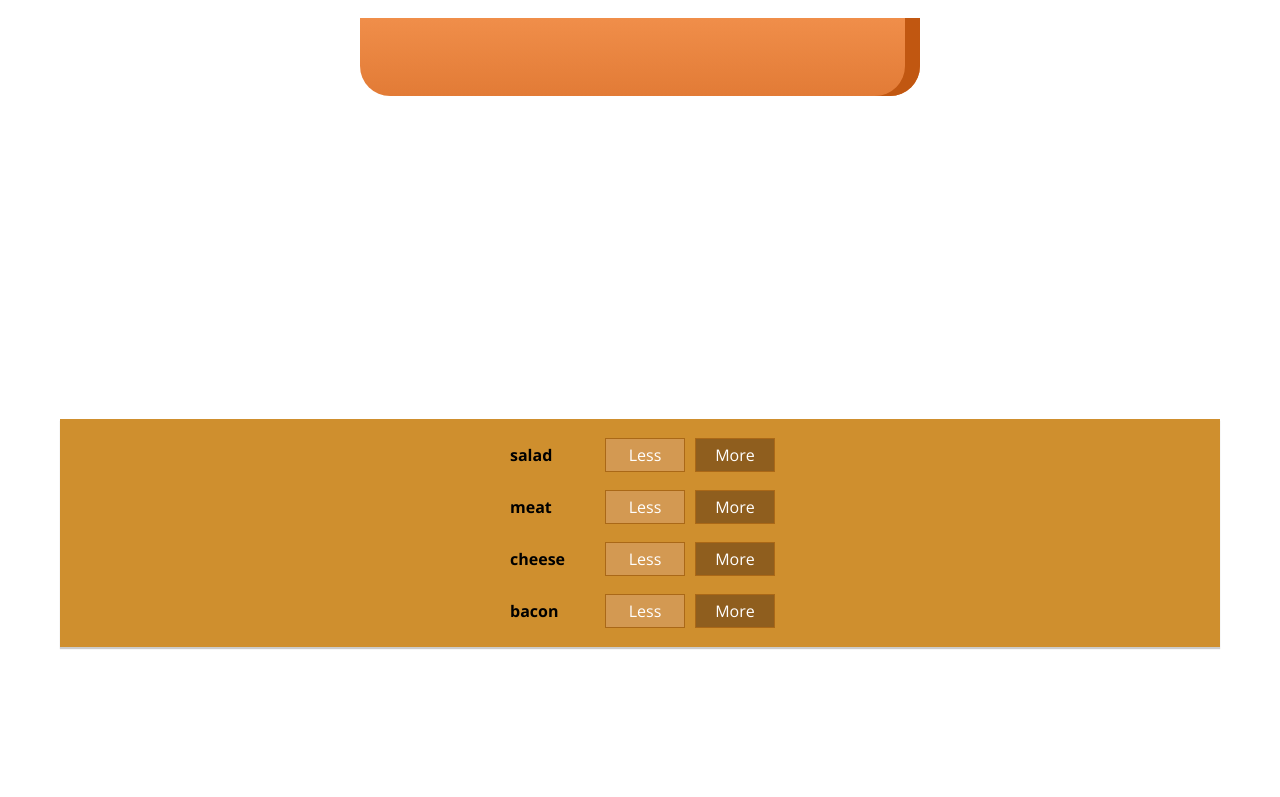
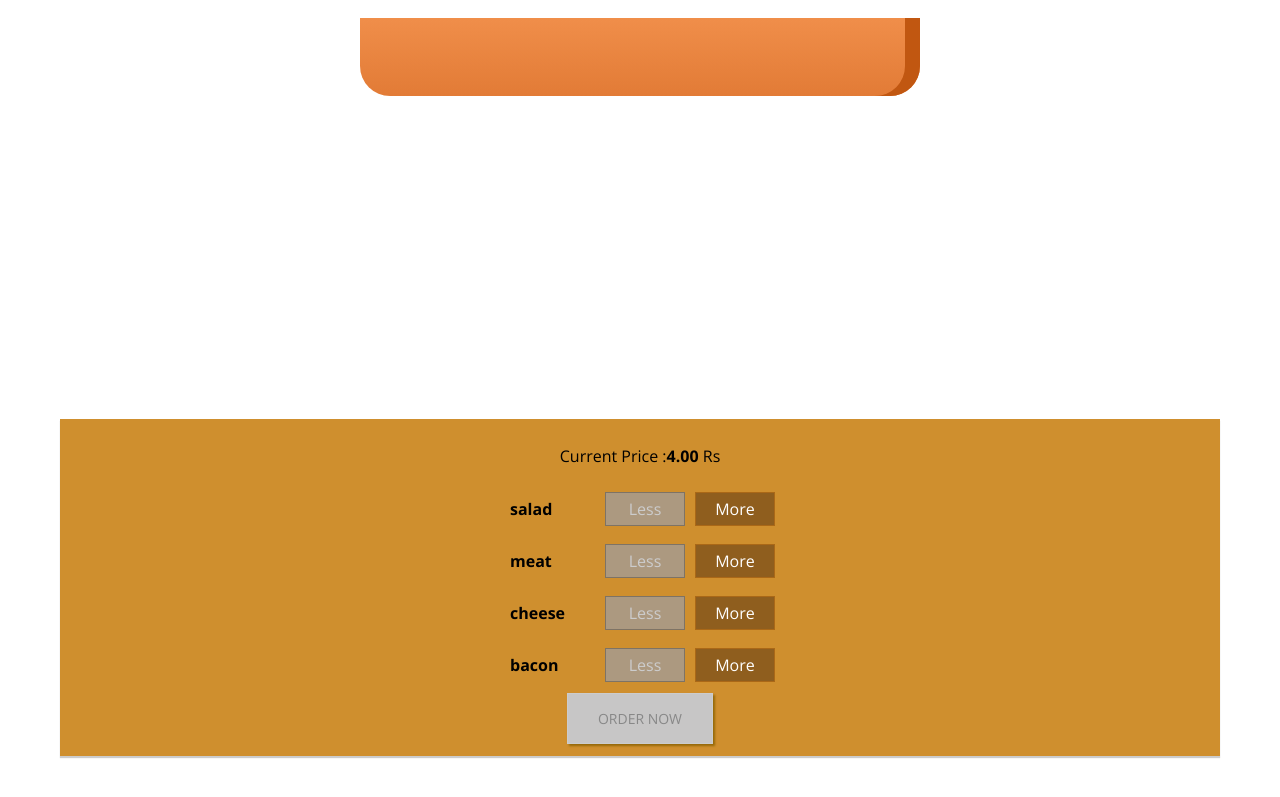
Before and after one commit to BhaskarShelar/Burger-Builder, a React (Create React App) app: page / in a window 1280 px wide. Shown: the part 263-1060 px from the top of the page. Before the commit the page ends 970 px from the top, so only its background shows below. Built offline with nearby package versions, Linux system fonts and the light colour scheme.

Commit message:
Added Order Button

```diff
--- a/src/components/Burger/BuildControls/BuildControl.module.css
+++ b/src/components/Burger/BuildControls/BuildControl.module.css
@@ -9,3 +9,40 @@
     margin: auto;
     padding: 10px 0;
 }
+.OrderButton{
+    background-color: #dad735;
+    outline: none;
+    cursor: pointer;
+    border: 1px solid #966909;
+    color: #996909;
+    font-family: inherit;
+    font-size: 14px;
+    padding: 15px 30px;
+    margin: 2px 10px;
+    box-shadow: 2px 2px 2px #966909;
+}
+.OrderButton:hover,.OrderButton:active{
+    background-color: #A0DB41;
+    border: 1px solid #966909;
+    color: #966909;
+}
+.OrderButton:disabled{
+    background-color: #C7C6C6;
+    cursor: not-allowed;
+    border: 1px solid #ccc;
+    color: #888888;
+}
+.OrderButton:not(:disabled){
+    animation: enable 0.3s Linear;
+}
+@keyframes enabled{
+    0%{
+        transform: scale(1);
+    }
+    60%{
+        transform: scale(1,1);
+    }
+    100%{
+        transform: scale(1);
+    }
+}
--- a/src/components/Burger/BuildControls/BuildControl/BuildControl.js
+++ b/src/components/Burger/BuildControls/BuildControl/BuildControl.js
@@ -4,8 +4,10 @@ import Classes from './BuildControl.module.css';
 const buildControl=(props) =>(
     <div className={Classes.BuildControl}>
         <div className={Classes.Label}>{props.label}</div>
-        <button className={Classes.Less}>Less</button>
-        <button className={Classes.More}>More</button>
+        <button className={Classes.Less} onClick={props.remove}
+        disabled={props.disabled} >Less</button>
+        <button className={Classes.More} onClick={props.added}
+        >More</button>
     </div>
 );
 
--- a/src/components/Burger/BuildControls/BuildControls.js
+++ b/src/components/Burger/BuildControls/BuildControls.js
@@ -10,9 +10,18 @@ const controls=[
 ];
 const buildControls=(props) =>(
     <div className={Classes.BuildControls}>
+    <p>Current Price :<strong>{props.price.toFixed(2)}</strong> Rs</p>
         {controls.map(ctr=>(
-            <BuildControl key={ctr.label} label={ctr.label} />
+            <BuildControl
+             key={ctr.label}n
+             label={ctr.label}
+             added={() =>props.ingredientAdded(ctr.type)}
+             remove ={()=>props.ingredientRemove((ctr.type))}
+             disabled={props.disabled[ctr.type]}/>
         ))}
+        <button  className={Classes.OrderButton}
+        disabled={!props.purchasable}
+        >ORDER NOW</button>
     </div>
 );
 
--- a/src/containers/BurgerBuilder/BurgerBuilder.js
+++ b/src/containers/BurgerBuilder/BurgerBuilder.js
@@ -1,27 +1,94 @@
-import React,{ Component } from "react";
+import React, { Component } from "react";
 import Aux from '../../hoc/Aus';
 import Burger from '../../components/Burger/Burger';
 import BuildControls from '../../components/Burger/BuildControls/BuildControls';
 
-class BurgerBuilder extends Component{
+
+const INGREDIENT_PRICES = {
+    salad: 0.5,
+    cheese: 0.4,
+    meat: 1.3,
+    bacon: 0.7
+};
+
+class BurgerBuilder extends Component {
 
     // constructor(props){
     //     super(props);
     //     this.state={...};
     // }
-    state={
-        ingredtents:{
-            salad:0,
-            bacon:0,
-            cheese:0,
-            meat:0
+    state = {
+        ingredtents: {
+            salad: 0,
+            bacon: 0,
+            cheese: 0,
+            meat: 0
+        },
+        totalPrice: 4,
+        purchasable:false
+
+    }
+    updatePurchaseState(ingredients){
+
+        const sum = Object.keys(ingredients)
+            .map((igKey) => {
+                return ingredients[igKey];
+            })
+            .reduce((sum, el) => {
+                return sum + el;
+            }, 0);
+
+        this.setState({ purchasable: sum > 0 });
+
+        console.log(this.state.purchasable);
+    }
+
+    addIntgredientHandler = (type) => {
+        const oldCount = this.state.ingredtents[type];
+        const updateCount = oldCount + 1;
+        const updatedIntegredients = {
+            ...this.state.ingredtents
+        };
+        updatedIntegredients[type] = updateCount;
+        const priceAddition = INGREDIENT_PRICES[type];
+        const oldPrice = this.state.totalPrice;
+        const newPrice = oldPrice + priceAddition;
+        this.setState({ totalPrice: newPrice, ingredtents: updatedIntegredients });
+        this.updatePurchaseState(updatedIntegredients);
+
+    }
+    removeIntgredientHandler = (type) => {
+
+        const oldCount = this.state.ingredtents[type];
+        if(oldCount<=0)
+        return;
+        const updateCount = oldCount - 1;
+        const updatedIntegredients = {
+            ...this.state.ingredtents
+        };
+        updatedIntegredients[type] = updateCount;
+        const priceAddition = INGREDIENT_PRICES[type];
+        const oldPrice = this.state.totalPrice;
+        const newPrice = oldPrice - priceAddition;
+        this.setState({ totalPrice: newPrice, ingredtents: updatedIntegredients });
+        this.updatePurchaseState(updatedIntegredients);
+
+    }
+    render() {
+        const disableInfo={...this.state.ingredtents};
+        for(let key in disableInfo)
+        {
+            disableInfo[key]=disableInfo[key]<=0;
         }
-    }
-    render(){
-        return(
+        return (
             <Aux>
-                <Burger ingredtents ={this.state.ingredtents}/>
-                <BuildControls />
+                <Burger ingredtents={this.state.ingredtents} />
+                <BuildControls
+                 ingredientAdded={this.addIntgredientHandler}
+                 ingredientRemove={this.removeIntgredientHandler}
+                 disabled={disableInfo}
+                 purchasable={this.state.purchasable}
+                 price={this.state.totalPrice}/>
             </Aux>
         );
     }
```
